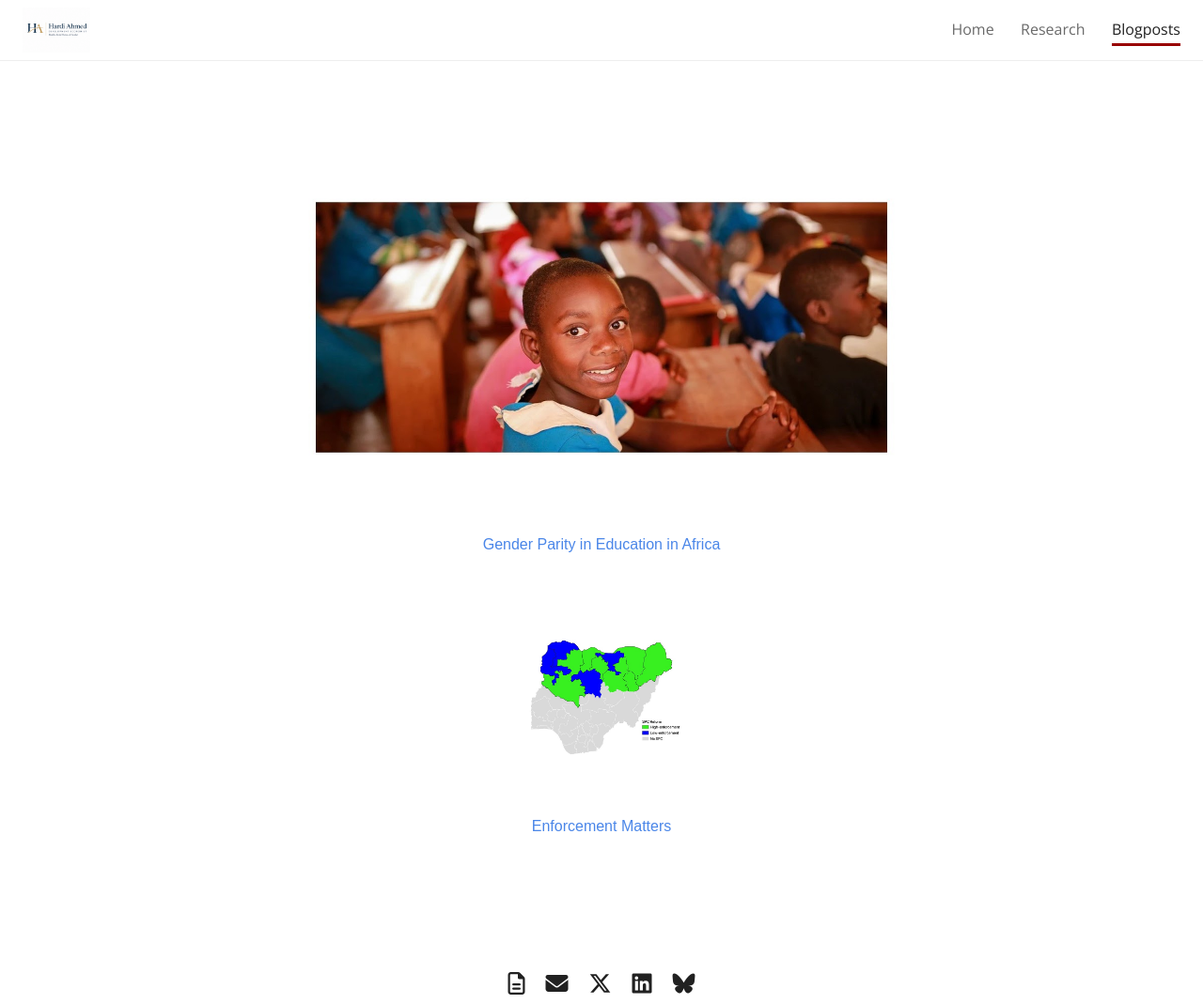
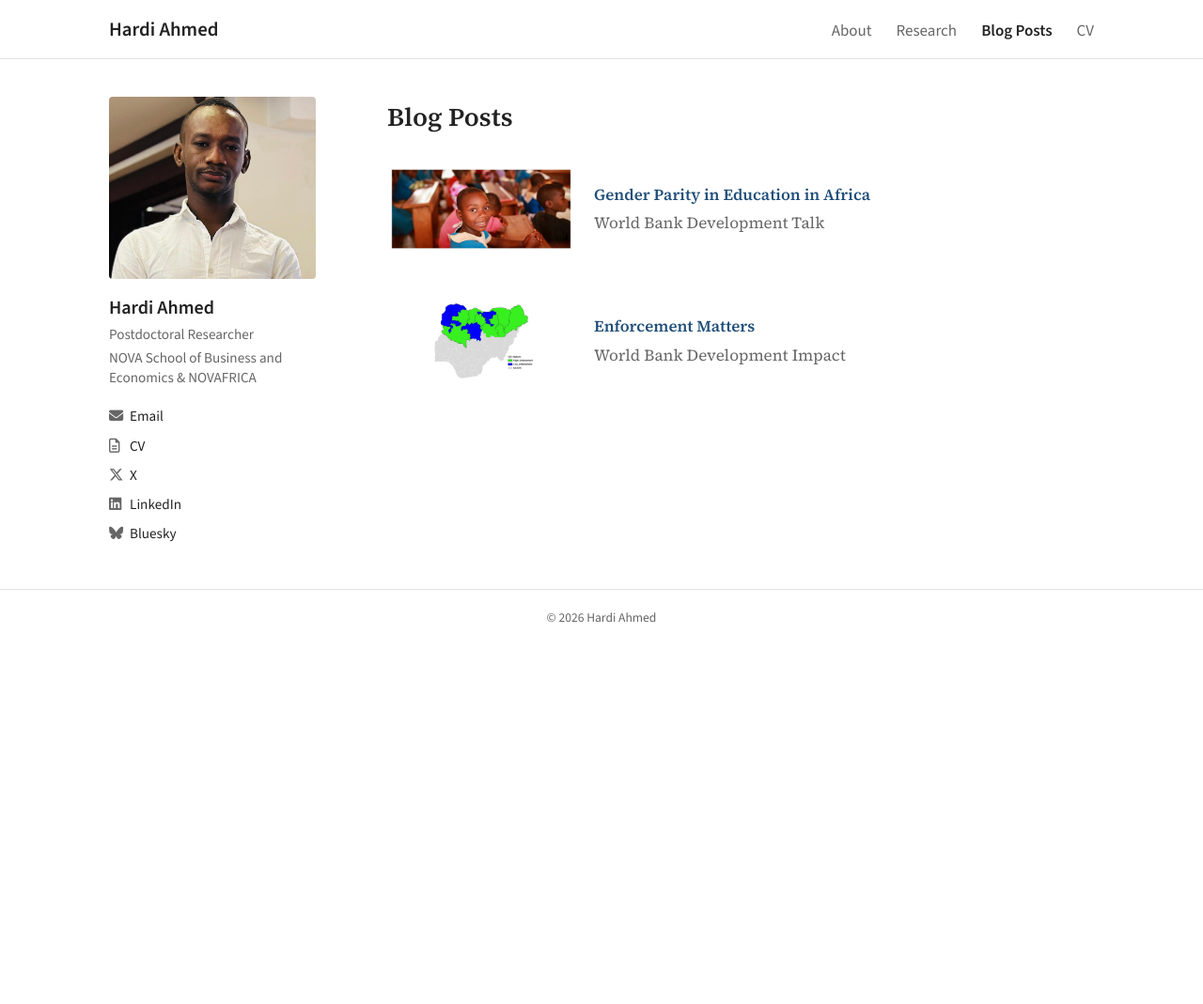
Before and after one commit to hardiahmedd/hardiahmedd.github.io, a plain HTML site: page blogposts.html in a window 1280 px wide. Shown: the whole page at 94% size. After the commit the page ends 800 px from the top, so only its background shows below. Drawn offline with nearby package versions, Linux system fonts and the light colour scheme.

Commit message:
Restyle as academic site with profile sidebar
Co-Authored-By: Claude Opus 5.5 <noreply@anthropic.com>

```diff
--- a/blogposts.html
+++ b/blogposts.html
@@ -3,39 +3,57 @@
 <head>
 <meta charset="utf-8">
 <meta name="viewport" content="width=device-width, initial-scale=1">
-<title>Blogposts | Hardi Ahmed</title>
+<title>Blog Posts | Hardi Ahmed</title>
 <meta name="description" content="Blog posts by Hardi Ahmed.">
-<link rel="stylesheet" href="https://fonts.googleapis.com/css2?family=Open+Sans&display=swap">
+<link rel="stylesheet" href="https://fonts.googleapis.com/css2?family=Source+Sans+3:wght@400;600&family=Source+Serif+4:ital,wght@0,400;0,600;1,400&display=swap">
 <link rel="stylesheet" href="https://cdnjs.cloudflare.com/ajax/libs/font-awesome/6.7.2/css/all.min.css">
 <link rel="stylesheet" href="style.css">
 </head>
 <body>
-<header class="topbar">
-  <a href="index.html"><img src="logo.png" alt="Hardi Ahmed"></a>
+<header class="masthead"><div class="inner">
+  <a class="site-name" href="index.html">Hardi Ahmed</a>
   <nav>
-    <a href="index.html">Home</a>
+    <a href="index.html">About</a>
     <a href="research.html">Research</a>
-    <a href="blogposts.html" aria-current="page">Blogposts</a>
+    <a href="blogposts.html" aria-current="page">Blog Posts</a>
+    <a href="https://www.dropbox.com/scl/fi/tbi66a5wrh1wi43fqqns1/HAhmedCV.pdf?rlkey=e5hht2ikr48igicst88iqykl5&amp;st=tjerlmel&amp;dl=0">CV</a>
   </nav>
-</header>
+</div></header>
 
-<main>
-  <div class="blog">
-    <a href="https://blogs.worldbank.org/en/developmenttalk/girls-and-boys-are-reaching-parity-in-african-schools--but-two-p"><img src="blog-parity.jpg" alt="Children in a classroom"></a>
-    <a href="https://blogs.worldbank.org/en/developmenttalk/girls-and-boys-are-reaching-parity-in-african-schools--but-two-p">Gender Parity in Education in Africa</a>
-  </div>
-  <div class="blog">
-    <a href="https://blogs.worldbank.org/en/impactevaluations/enforcement-matters--how-nigeria-s-sharia-reform-created-winners"><img src="blog-enforcement.jpg" style="max-width:300px;margin:0 auto 40px" alt="Map of Nigerian states by Sharia reform enforcement"></a>
-    <a href="https://blogs.worldbank.org/en/impactevaluations/enforcement-matters--how-nigeria-s-sharia-reform-created-winners">Enforcement Matters</a>
-  </div>
-</main>
+<div class="layout">
+  <aside class="profile">
+    <img src="photo.jpg" alt="Portrait of Hardi Ahmed">
+    <h2>Hardi Ahmed</h2>
+    <p>Postdoctoral Researcher</p>
+    <p>NOVA School of Business and Economics &amp; NOVAFRICA</p>
+    <ul>
+      <li><a href="mailto:hardi.ahmed@novasbe.pt"><i class="fa-solid fa-envelope"></i>Email</a></li>
+      <li><a href="https://www.dropbox.com/scl/fi/tbi66a5wrh1wi43fqqns1/HAhmedCV.pdf?rlkey=e5hht2ikr48igicst88iqykl5&amp;st=tjerlmel&amp;dl=0"><i class="fa-regular fa-file-lines"></i>CV</a></li>
+      <li><a href="https://x.com/ahmedhardi94"><i class="fa-brands fa-x-twitter"></i>X</a></li>
+      <li><a href="https://linkedin.com/in/hardi-ahmed-753b75182"><i class="fa-brands fa-linkedin"></i>LinkedIn</a></li>
+      <li><a href="https://bsky.app/profile/hardiahmed.bsky.social"><i class="fa-brands fa-bluesky"></i>Bluesky</a></li>
+    </ul>
+  </aside>
 
-<footer>
-  <a href="https://www.dropbox.com/scl/fi/tbi66a5wrh1wi43fqqns1/HAhmedCV.pdf?rlkey=e5hht2ikr48igicst88iqykl5&amp;st=tjerlmel&amp;dl=0" aria-label="CV"><i class="fa-regular fa-file-lines"></i></a>
-  <a href="mailto:hardi.ahmed@novasbe.pt" aria-label="Email"><i class="fa-solid fa-envelope"></i></a>
-  <a href="https://x.com/ahmedhardi94" aria-label="X"><i class="fa-brands fa-x-twitter"></i></a>
-  <a href="https://linkedin.com/in/hardi-ahmed-753b75182" aria-label="LinkedIn"><i class="fa-brands fa-linkedin"></i></a>
-  <a href="https://bsky.app/profile/hardiahmed.bsky.social" aria-label="Bluesky"><i class="fa-brands fa-bluesky"></i></a>
-</footer>
+  <main>
+    <h1>Blog Posts</h1>
+    <article class="post">
+      <a href="https://blogs.worldbank.org/en/developmenttalk/girls-and-boys-are-reaching-parity-in-african-schools--but-two-p"><img src="blog-parity.jpg" alt="Children in a classroom"></a>
+      <div>
+        <h3><a href="https://blogs.worldbank.org/en/developmenttalk/girls-and-boys-are-reaching-parity-in-african-schools--but-two-p">Gender Parity in Education in Africa</a></h3>
+        <p>World Bank Development Talk</p>
+      </div>
+    </article>
+    <article class="post">
+      <a href="https://blogs.worldbank.org/en/impactevaluations/enforcement-matters--how-nigeria-s-sharia-reform-created-winners"><img src="blog-enforcement.jpg" alt="Map of Nigerian states by Sharia reform enforcement" style="object-fit:contain;background:#fff"></a>
+      <div>
+        <h3><a href="https://blogs.worldbank.org/en/impactevaluations/enforcement-matters--how-nigeria-s-sharia-reform-created-winners">Enforcement Matters</a></h3>
+        <p>World Bank Development Impact</p>
+      </div>
+    </article>
+  </main>
+</div>
+
+<footer>© 2026 Hardi Ahmed</footer>
 </body>
 </html>
--- a/style.css
+++ b/style.css
@@ -1,26 +1,59 @@
-body { margin: 0; background: #fff; color: #212121; font: 16px/1.56 Arial, Helvetica, sans-serif; }
-a { color: #4a86e8; text-decoration: none; }
+:root { --text:#222; --muted:#666; --accent:#1f4e79; --rule:#e3e3e3; --bg:#fff; }
+* { box-sizing: border-box; }
+body { margin: 0; background: var(--bg); color: var(--text);
+       font: 17px/1.65 "Source Serif 4", Georgia, serif; }
+a { color: var(--accent); text-decoration: none; }
 a:hover { text-decoration: underline; }
+.sans { font-family: "Source Sans 3", "Helvetica Neue", Arial, sans-serif; }
 
-.topbar { display: flex; align-items: center; justify-content: space-between; flex-wrap: wrap;
-          gap: 8px; padding: 8px 24px; border-bottom: 1px solid #eee; }
-.topbar img { height: 48px; display: block; }
-.topbar nav a { color: #6a6a6a; font-family: "Open Sans", sans-serif; margin-left: 24px; padding-bottom: 4px; }
-.topbar nav a[aria-current] { color: #212121; border-bottom: 3px solid #980000; }
+/* top bar */
+.masthead { border-bottom: 1px solid var(--rule); }
+.masthead .inner { max-width: 1080px; margin: 0 auto; padding: 14px 16px;
+                   display: flex; align-items: baseline; justify-content: space-between; flex-wrap: wrap; gap: 8px; }
+.site-name { font-family: "Source Sans 3", sans-serif; font-size: 1.3rem; font-weight: 600; color: var(--text); }
+.masthead nav a { font-family: "Source Sans 3", sans-serif; color: var(--muted); margin-left: 22px; }
+.masthead nav a:first-child { margin-left: 0; }
+.masthead nav a[aria-current] { color: var(--text); font-weight: 600; }
 
-main { max-width: 640px; margin: 0 auto; padding: 40px 16px; }
-h1, h2 { color: #980000; font-size: 21.33px; line-height: 2; text-align: center; margin: 32px 0 24px; }
-.portrait { display: block; width: 330px; max-width: 100%; margin: 40px auto 64px; }
+/* sidebar + content */
+.layout { max-width: 1080px; margin: 0 auto; padding: 40px 16px; display: grid;
+          grid-template-columns: 240px 1fr; gap: 56px; }
+.profile { font-family: "Source Sans 3", sans-serif; font-size: .95rem; }
+.profile img { width: 100%; max-width: 220px; border-radius: 4px; display: block; }
+.profile h2 { font-size: 1.25rem; margin: 14px 0 2px; }
+.profile p { margin: 0 0 4px; color: var(--muted); line-height: 1.4; }
+.profile ul { list-style: none; padding: 0; margin: 18px 0 0; }
+.profile li { margin: 6px 0; }
+.profile li a { color: var(--text); }
+.profile li a:hover { color: var(--accent); }
+.profile i { width: 22px; color: var(--muted); }
 
-.paper { margin-bottom: 32px; }
-.paper h3 { font-size: 16px; margin: 0 0 4px; }
-.paper h3 a { color: #4a86e8; }
-.paper p { margin: 0; }
-.wip p { margin: 0 0 16px; }
+main { min-width: 0; }
+main h1 { font-size: 1.7rem; font-weight: 600; margin: 0 0 18px; }
+main h2 { font-size: 1.3rem; font-weight: 600; margin: 40px 0 16px; padding-bottom: 6px; border-bottom: 1px solid var(--rule); }
+main h1 + h2 { margin-top: 0; }
 
-.blog { text-align: center; margin: 64px 0; }
-.blog img { width: 100%; display: block; margin-bottom: 40px; }
+/* papers */
+.paper { margin-bottom: 26px; }
+.paper h3 { font-size: 1.05rem; margin: 0; }
+.paper .meta { color: var(--muted); margin: 2px 0 0; }
+.paper details { margin-top: 4px; }
+.paper summary { cursor: pointer; color: var(--accent); font-family: "Source Sans 3", sans-serif; font-size: .9rem; }
+.paper details p { margin: 8px 0 0; font-size: .95rem; }
 
-footer { display: flex; justify-content: center; gap: 22px; padding: 32px 16px 48px; font-size: 24px; }
-footer a { color: #212121; }
-footer a:hover { color: #4a86e8; text-decoration: none; }
+/* blog */
+.post { display: grid; grid-template-columns: 200px 1fr; gap: 20px; align-items: center; margin-bottom: 28px; }
+.post img { width: 100%; aspect-ratio: 16/9; object-fit: cover; border-radius: 4px; display: block; }
+.post h3 { margin: 0; font-size: 1.05rem; }
+.post p { margin: 2px 0 0; color: var(--muted); }
+
+footer { border-top: 1px solid var(--rule); text-align: center; color: var(--muted);
+         font: .85rem "Source Sans 3", sans-serif; padding: 20px 16px 32px; }
+
+@media (max-width: 760px) {
+  .layout { grid-template-columns: 1fr; gap: 32px; padding-top: 28px; }
+  .profile { text-align: center; }
+  .profile img { max-width: 160px; margin: 0 auto; }
+  .profile ul { display: flex; flex-wrap: wrap; justify-content: center; gap: 4px 16px; }
+  .post { grid-template-columns: 1fr; gap: 10px; }
+}
```
Also changed, not shown: index.html (+30 -21 lines), research.html (+67 -38 lines), logo.png (deleted).
